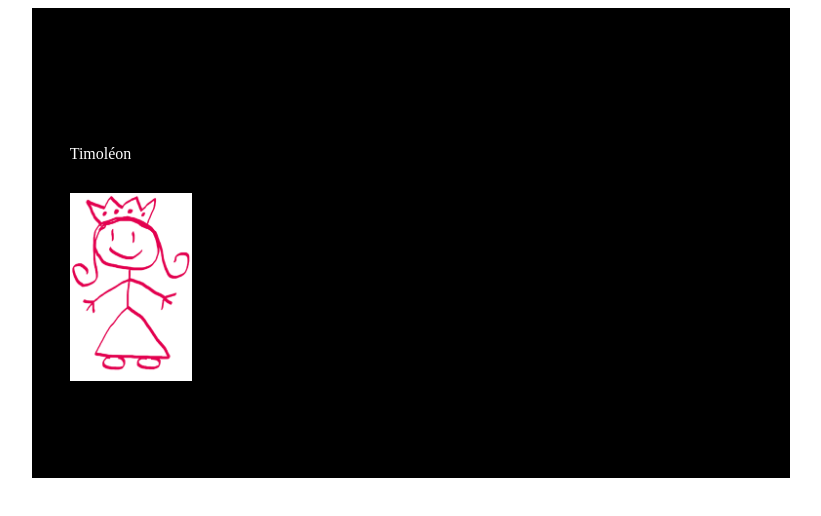
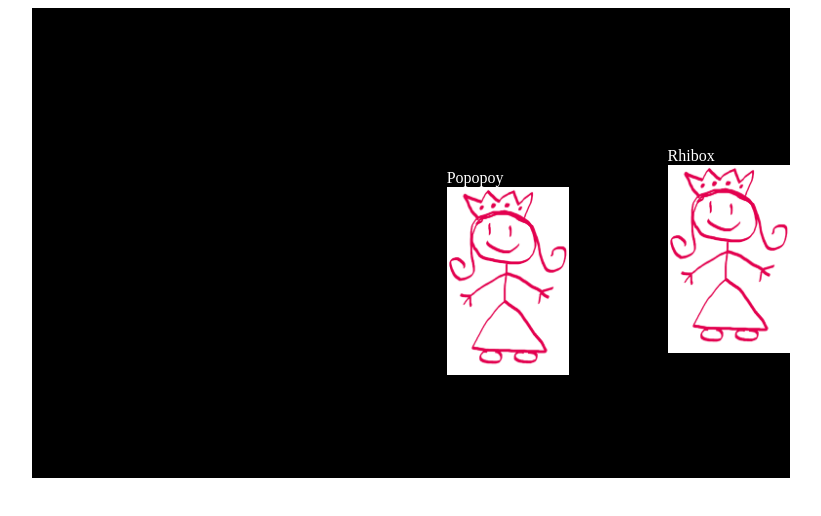
Before and after one commit to yoann-dufresne/Spaceship_node, a website: page client/js/miniGames/alien/index.html in a window 1280 px wide. Shown: the whole page, without its empty margins (229-1050 px from the left). Drawn offline with Linux system fonts and the light colour scheme.

Commit message:
Disparition
ajout et retrait des aliens en temps normal

```diff
--- a/client/js/miniGames/alien/alien.js
+++ b/client/js/miniGames/alien/alien.js
@@ -1,43 +1,81 @@
+const NB_ALIEN_PER_EVENT = 5;
+const NAMES = ["Roger", "Paul", "Plitrik", "Jurmidov", "Mazuk", "Timoléon", "Pritonk", "Zglorg", "$#@&!ù%", "Jaipadnom", "Bulgroz", "Zorglub", "Althazor", "RémiBocquet", "Pritwook", "Khandivlop", "Basshunter", '"); -- ', "Rhibox", "TotoLeHaricot", "Razhul", "Ruffux", "Grosmehz", "Sanchez", "Ramirez", "Thuiong", "Popopoy", "Yopopop"];
 
-function AlienGame (frame) {
-
+/* Creation of an alien mini game
+* If there is no alien json passed in parameter, then a list of new alien is created.
+*/
+function AlienGame (frame, json) {
 	this.frame = frame;
 
+	// Create alien objects
+	if (json == undefined) {
+		this.aliens = [];
+		for (var i=0 ; i<NB_ALIEN_PER_EVENT ; i++) {
+			var alienName = NAMES[Math.floor(Math.random()*(NAMES.length-1))];
+			this.aliens.push(new Alien(alienName));
+		}
+	} else {
+		this.aliens = eval (json);
+	}
+
+	this.time = 3;
 }
 
 AlienGame.prototype = {
 
-	createAlien : function () {
+	createDivs : function () {
+		this.blocs = {};
+		var decal = 0;
+
+		// Create a display for each alien.
+		this.aliens.forEach(function (alien) {
+			// A bloc containing all display for the alien
 			var alienBlock = document.createElement("div");
 			alienBlock.classList.add("alien");
+			// Offset is to calculate the gap between the bottom of the door and the alien position
 			var offset = Math.random()*10 - 5;
 			alienBlock.style.top = "" + (30 + offset) + "%";
-		alienBlock.style.height = "50%";
 
+			// Add the name of the alien
 			var txt = document.createElement("p");
-		txt.innerHTML = this.names[Math.floor(Math.random()*(this.names.length-1))];
+			txt.innerHTML = alien.name;
 			alienBlock.appendChild(txt);
 
+			// Add the correct img for the alien
 			var img = document.createElement("img");
-		img.src = "alien.png";
-		img.style.display = "block";
-		img.style.height = "80%";
-		img.style.bottom = "0%";
+			img.classList.add("alienImg");
+			img.src = alien.img;
 			alienBlock.appendChild(img);
 
+			setTimeout(
+				function () {
+					// Add the animation property
+					ag.frame.appendChild(alienBlock);
 					alienBlock.classList.add("animated");
-		img.addEventListener('webkitAnimationEnd', function (event) {img.style.display = "none";}, false);
-
-		this.frame.appendChild(alienBlock);
+					ag.setTime(alien, alienBlock);
+				},
+				decal++*1000
+			);
+		});
 	},
 
-	names : ["Roger", "Paul", "Plitrik", "Jurmidov", "Mazuk", "Timoléon", "Pritonk", "Zglorg", "$#@&!ù%", "Jaipadnom", "Bulgroz", "Zorglub", "Althazor", "RémiBocquet", "Pritwook", "Khandivlop", "Basshunter", '"); -- ', "Rhibox", "TotoLeHaricot", "Razhul", "Ruffux", "Grosmehz"]
+	setTime : function (alien, bloc) {
+		window.setTimeout(function () {
+			ag.frame.removeChild(bloc);
+			//var idx = ag.aliens.indexOf(alien);
+			//ag.aliens.splice(idx, 1);
+		}, ag.time*995);
+	}
 
+}
 
+function Alien (name) {
+	this.name = name;
+	this.img = "alien.png";
 }
 
 
 
 var frame = document.getElementById("frame");
 var ag = new AlienGame(frame);
-ag.createAlien();
+ag.createDivs();
--- a/client/js/miniGames/alien/style.css
+++ b/client/js/miniGames/alien/style.css
@@ -1,18 +1,20 @@
-
-#frame img {
-	position : absolute;
-}
 
 #frame .alien {
 	left:5%;
-	min-height: 10%;
+  height: 50%;
+}
+
+#frame .alienImg {
+  display : block;
+  height : 80%;
+  bottom : 0%;
 }
 
 #frame p {
   display: inline-block;
   color: white;
   margin: 0px;
-  font-size: 100%
+  text-align: center;
 }
 
 .animated {
```
Lines whose indentation alone changed are shown as unchanged.
